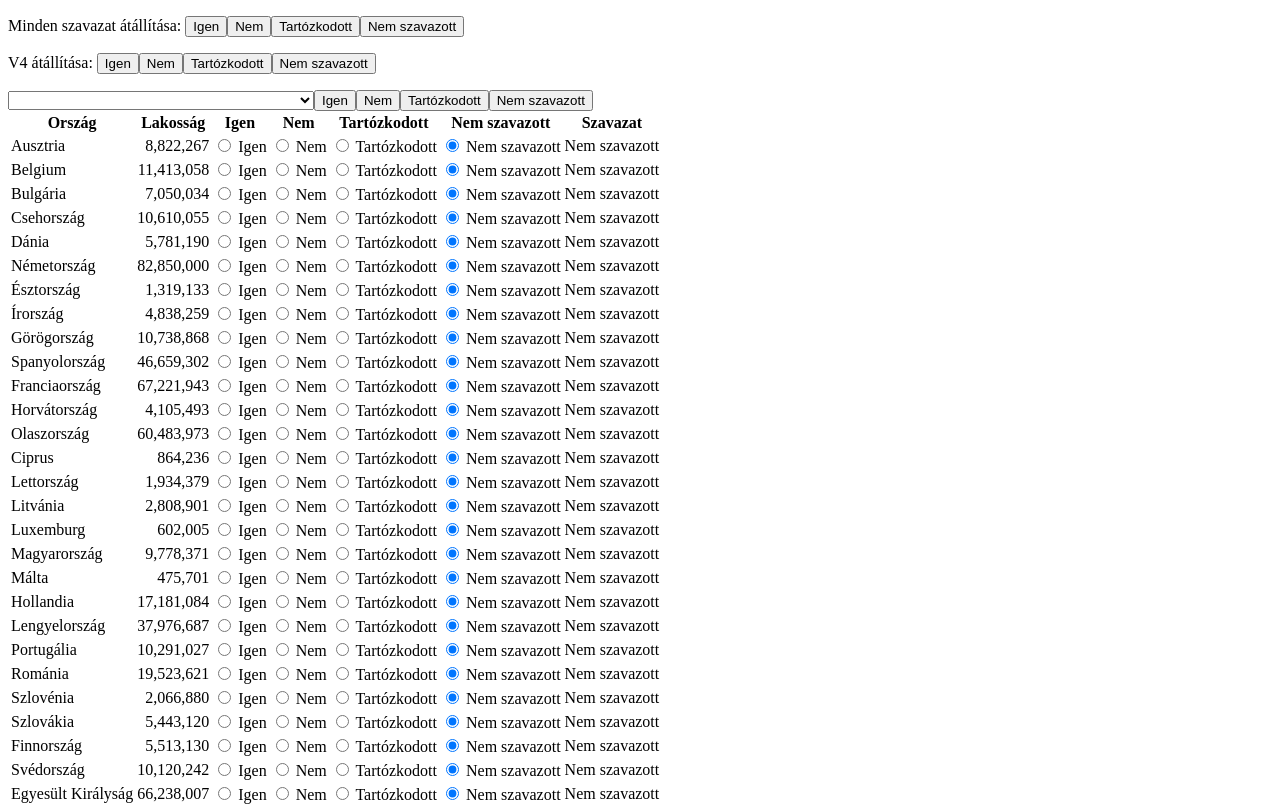
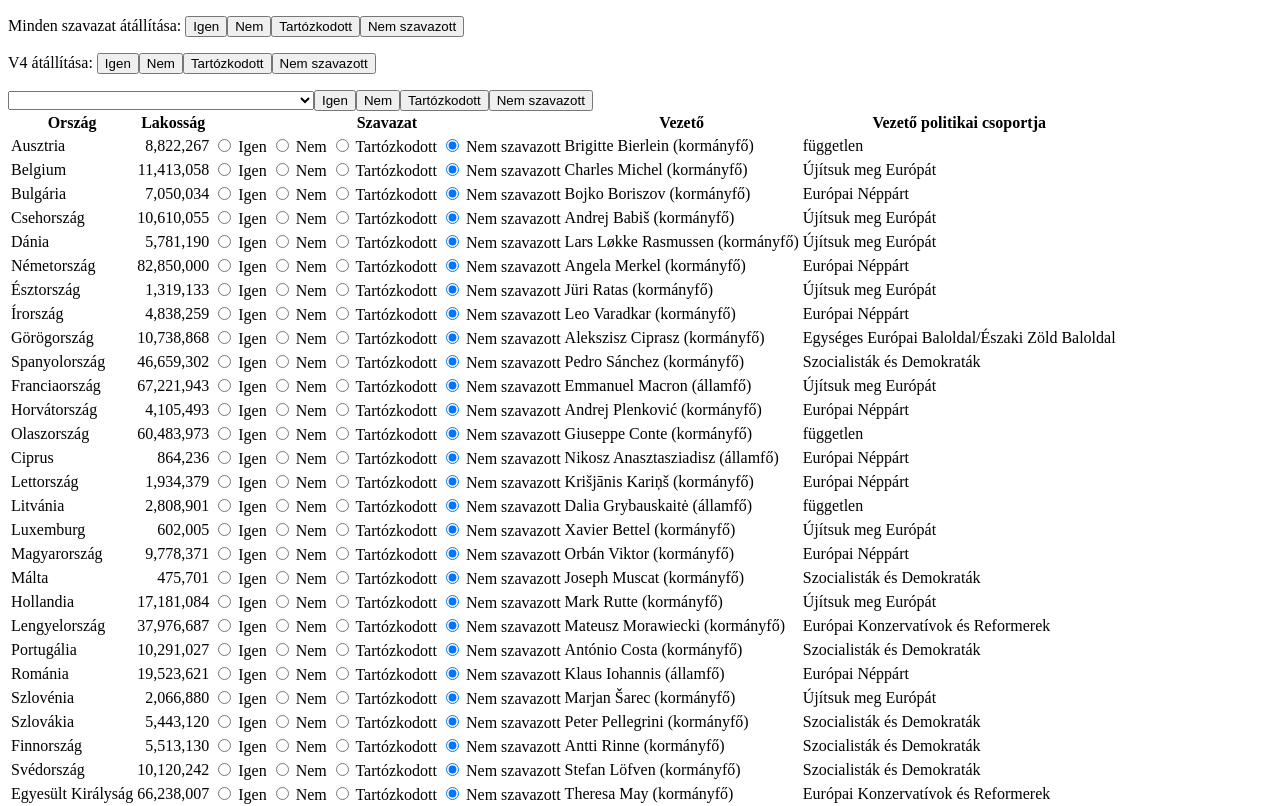
Before and after one commit to aProudCynic/councilvote2, an Angular app: page / in a window 1280 px wide. Shown: the top 806 px of the page. Built offline with nearby package versions, Linux system fonts and the light colour scheme.

Commit message:
minor feature: leaders and their political affiliation is displayed

```diff
--- a/src/app/vote-form/vote-form.component.html
+++ b/src/app/vote-form/vote-form.component.html
@@ -2,20 +2,22 @@
     <tr>
         <th>Ország</th>
         <th>Lakosság</th>
-        <th *ngFor="let value of voteValues">{{value}}</th>
-        <th>Szavazat</th>
+        <th colspan="4">Szavazat</th>
+        <th>Vezető</th>
+        <th>Vezető politikai csoportja</th>
     </tr>
-<tr *ngFor="let countryVote of votingRecord.votes | keyvalue">
-    <td>{{countryVote.key.name}}</td>
-    <td style="text-align: right">{{countryVote.key.population | number}}</td>
+<tr *ngFor="let memberStateVote of votingRecord.votes | keyvalue">
+    <td>{{memberStateVote.key.name}}</td>
+    <td style="text-align: right">{{memberStateVote.key.population | number}}</td>
     <td *ngFor="let voteValue of voteValues">
             <input type="radio"
-                   [(ngModel)]="countryVote.value"
-                   [checked]="countryVote.value==voteValue"
+                   [(ngModel)]="memberStateVote.value"
+                   [checked]="memberStateVote.value==voteValue"
                    [value]="voteValue"
-                   (click)="castVote(countryVote.key, voteValue)"/>
+                   (click)="castVote(memberStateVote.key, voteValue)"/>
                    {{voteValue}}
-        </td>
-        <td>{{countryVote.value}}</td>
+    </td>
+    <td>{{memberStateVote.key.leader.name}} ({{memberStateVote.key.leader.type}})</td>
+    <td>{{memberStateVote.key.leader.politicalGroup}}</td>
 </tr>
 </table>
--- a/src/model/leader.model.ts
+++ b/src/model/leader.model.ts
@@ -13,6 +13,6 @@ export class Leader {
 }
 
 export enum LeaderType {
-    HEAD_OF_STATE = 'kormányfő',
-    HEAD_OF_GOVERNMENT = 'államfő'
+    HEAD_OF_STATE = 'államfő',
+    HEAD_OF_GOVERNMENT = 'kormányfő'
 }
```
